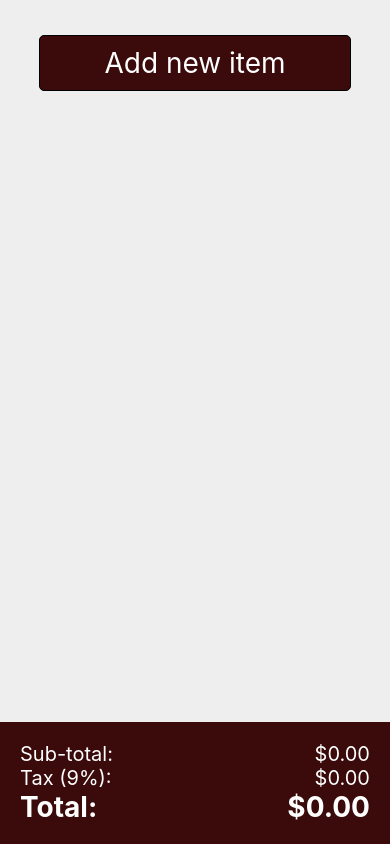
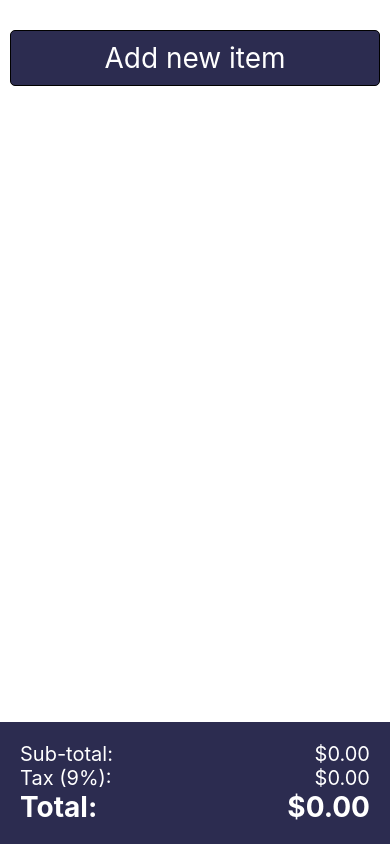
Before and after one commit to cemmal77/GroceryList, a React Native app: screen / in a window 390 px wide. Built offline with nearby package versions, Linux system fonts and the light colour scheme.

Commit message:
Updated styles.

```diff
--- a/App.js
+++ b/App.js
@@ -4,6 +4,7 @@ import { FlatList, SafeAreaView, StyleSheet, Text, TouchableOpacity, View } from
 import GroceryItemAdd from "./components/GroceryItemAdd";
 import GroceryItemEdit from './components/GroceryItemEdit';
 import SwipableListItem from './components/SwipableListItem';
+import GlobalStyles from './styles/GlobalStyles';
 
 export default function App() {
   const salesTaxRate = 0.09;
@@ -72,8 +73,8 @@ export default function App() {
         onCancel={handleCancel}
         onSubmit={handleEditSubmit} />}
 
-      <TouchableOpacity activeOpacity={0.9} style={{...styles.button, backgroundColor: '#3B0B0B'}} onPress={() => setIsAddMode(true)}>
-        <Text style={{...styles.buttonText, color: '#fff'}}>Add new item</Text>
+      <TouchableOpacity activeOpacity={0.9} style={{...GlobalStyles.button, width: '95%', backgroundColor: GlobalStyles.colors.primary}} onPress={() => setIsAddMode(true)}>
+        <Text style={{...GlobalStyles.buttonText, ...GlobalStyles.text.light}}>Add new item</Text>
       </TouchableOpacity>
 
       <FlatList style={styles.groceryList} data={groceryListItems} renderItem={ ({item}) =>
@@ -81,25 +82,30 @@ export default function App() {
           <SwipableListItem
             labelText={item.name + ' (' + item.quantity + ')'}
             labelSubText={'$' + item.price}
+            labelContainerStyle={{backgroundColor: GlobalStyles.colors.lightAccent}}
+            labelTextStyle={GlobalStyles.text.medium, GlobalStyles.text.dark}
+            labelSubTextStyle={GlobalStyles.text.medium, GlobalStyles.text.dark}
             actions={[{
                 id: item.id + 'editAction',
                 name: 'Edit',
                 action: () => handleEditItemPress(item),
                 style: {
-                    backgroundColor: '#0B2161'
+                    backgroundColor: GlobalStyles.colors.darkAccent
                 },
+                textStyle: {...GlobalStyles.text.light, ...GlobalStyles.text.small}
             },
             {
                 id: item.id + 'deleteAction',
                 name: 'Delete',
                 action: () => handleDeleteFromList(item),
                 style: {
-                    backgroundColor: '#8A0808',
-                }
+                    backgroundColor: GlobalStyles.colors.danger,
+                },
+                textStyle: {...GlobalStyles.text.light, ...GlobalStyles.text.small}
             }]}/>
         )} />
 
-      <View style={styles.summaryContainer}>
+      <View style={{...styles.summaryContainer, backgroundColor: GlobalStyles.colors.primary}}>
         <View style={styles.summaryRow}>
           <Text style={styles.subTotal}>Sub-total: </Text>
           <Text style={styles.subTotal}>${roundMoney(subTotal)}</Text>
@@ -124,7 +130,7 @@ export default function App() {
 const styles = StyleSheet.create({
   container: {
     flex: 1,
-    backgroundColor: '#eee',
+    backgroundColor: GlobalStyles.colors.lightShade,
     alignItems: 'center',
     justifyContent: 'center',
     paddingTop: 25
@@ -160,7 +166,6 @@ const styles = StyleSheet.create({
   summaryContainer: {
     padding: 20,
     width: '100%',
-    backgroundColor: '#3B0B0B'
   },
   summaryRow: {
     flexDirection: 'row',
--- a/components/GroceryItemAdd.js
+++ b/components/GroceryItemAdd.js
@@ -1,5 +1,6 @@
 import React, { useEffect, useState } from 'react';
 import { Keyboard, Text, StyleSheet, TextInput, View, Modal, TouchableOpacity } from 'react-native';
+import GlobalStyles from '../styles/GlobalStyles';
 
 const GoceryItemAdd = props => {
     const [name, setName] = useState('');
@@ -31,31 +32,31 @@ const GoceryItemAdd = props => {
         <Modal visible={props.visible || false} animationType={'slide'}>
             <View style={styles.container}>
                 <TextInput
-                style={styles.textInput}
+                style={{...styles.textInput, ...GlobalStyles.text.large}}
                 value={name}
                 placeholder="Item Name"
                 onChangeText={(text) => setName(text)} />
 
                 <TextInput
-                style={styles.textInput}
+                style={{...styles.textInput, ...GlobalStyles.text.large}}
                 value={price && price.toString()}
                 placeholder="Item Price"
                 keyboardType={'decimal-pad'}
                 onChangeText={(text) => setPrice(text)} />
 
                 <TextInput
-                style={styles.textInput}
+                style={{...styles.textInput, ...GlobalStyles.text.large}}
                 value={quantity && quantity.toString()}
                 placeholder="Quantity"
                 keyboardType={'numeric'}
                 onChangeText={(text) => setQuantity(text)} />
 
-                <TouchableOpacity activeOpacity={0.9} style={{...styles.button, backgroundColor: '#3B0B0B'}} onPress={handleSubmitPress}>
-                    <Text style={{...styles.buttonText, color: '#fff'}}>Add to list</Text>
+                <TouchableOpacity activeOpacity={0.9} style={{...GlobalStyles.button, backgroundColor: GlobalStyles.colors.primary}} onPress={handleSubmitPress}>
+                    <Text style={{...GlobalStyles.buttonText, ...GlobalStyles.text.light}}>Add to list</Text>
                 </TouchableOpacity>
 
-                <TouchableOpacity activeOpacity={0.9} style={{...styles.button, backgroundColor: '#BDBDBD'}} onPress={handleCancelPress}>
-                    <Text style={{...styles.buttonText, color: '#1C1C1C'}}>Cancel</Text>
+                <TouchableOpacity activeOpacity={0.9} style={{...GlobalStyles.button, backgroundColor: GlobalStyles.colors.lightAccent}} onPress={handleCancelPress}>
+                    <Text style={{...GlobalStyles.buttonText, ...GlobalStyles.text.dark}}>Cancel</Text>
                 </TouchableOpacity>
             </View>
         </Modal>
@@ -79,23 +80,7 @@ const styles = StyleSheet.create({
         width: '80%',
         borderBottomColor: 'gray',
         borderBottomWidth: 1,
-        fontSize: 28,
         marginVertical: 15,
-    },
-    button: {
-        width: '80%',
-        justifyContent: 'center',
-        alignItems: 'center',
-        padding: 10,
-        marginVertical: 5,
-        borderWidth: 1,
-        borderRadius: 5,
-        shadowColor: '#1C1C1C',
-        shadowOpacity: 0.7,
-        elevation: 20,
-    },
-    buttonText: {
-        fontSize: 28,
     }
 });
 
--- a/components/GroceryItemEdit.js
+++ b/components/GroceryItemEdit.js
@@ -1,5 +1,6 @@
 import React, { useState } from 'react';
 import { Keyboard, Text, StyleSheet, TextInput, View, Modal, TouchableOpacity } from 'react-native';
+import GlobalStyles from '../styles/GlobalStyles';
 
 const GroceryItemEdit = props => {
     const [id, setId] = useState(props.groceryItem.id);
@@ -33,31 +34,31 @@ const GroceryItemEdit = props => {
         <Modal visible={props.visible || false} animationType={'slide'}>
             <View style={styles.container}>
                 <TextInput
-                style={styles.textInput}
+                style={{...styles.textInput, ...GlobalStyles.text.large}}
                 value={name}
                 placeholder="Item Name"
                 onChangeText={(text) => setName(text)} />
 
                 <TextInput
-                style={styles.textInput}
+                style={{...styles.textInput, ...GlobalStyles.text.large}}
                 value={price.toString()}
                 placeholder="Item Price"
                 keyboardType={'decimal-pad'}
                 onChangeText={(text) => setPrice(text)} />
 
                 <TextInput
-                style={styles.textInput}
+                style={{...styles.textInput, ...GlobalStyles.text.large}}
                 value={quantity.toString()}
                 placeholder="Quantity"
                 keyboardType={'numeric'}
                 onChangeText={(text) => setQuantity(text)} />
 
-                <TouchableOpacity activeOpacity={0.9} style={{...styles.button, backgroundColor: '#3B0B0B'}} onPress={handleSubmitPress}>
-                    <Text style={{...styles.buttonText, color: '#fff'}}>Save item</Text>
+                <TouchableOpacity activeOpacity={0.9} style={{...GlobalStyles.button, backgroundColor: GlobalStyles.colors.primary}} onPress={handleSubmitPress}>
+                    <Text style={{...GlobalStyles.buttonText, ...GlobalStyles.text.light}}>Save item</Text>
                 </TouchableOpacity>
 
-                <TouchableOpacity activeOpacity={0.9} style={{...styles.button, backgroundColor: '#BDBDBD'}} onPress={handleCancelPress}>
-                    <Text style={{...styles.buttonText, color: '#1C1C1C'}}>Cancel</Text>
+                <TouchableOpacity activeOpacity={0.9} style={{...GlobalStyles.button, backgroundColor: GlobalStyles.colors.lightAccent}} onPress={handleCancelPress}>
+                    <Text style={{...GlobalStyles.buttonText, ...GlobalStyles.text.dark}}>Cancel</Text>
                 </TouchableOpacity>
             </View>
         </Modal>
@@ -81,24 +82,8 @@ const styles = StyleSheet.create({
         width: '80%',
         borderBottomColor: 'gray',
         borderBottomWidth: 1,
-        fontSize: 28,
         marginVertical: 15,
     },
-    button: {
-        width: '80%',
-        justifyContent: 'center',
-        alignItems: 'center',
-        padding: 10,
-        marginVertical: 5,
-        borderWidth: 1,
-        borderRadius: 5,
-        shadowColor: '#1C1C1C',
-        shadowOpacity: 0.7,
-        elevation: 20,
-    },
-    buttonText: {
-        fontSize: 28,
-    }
 });
 
 export default GroceryItemEdit;
--- a/components/SwipableListItem.js
+++ b/components/SwipableListItem.js
@@ -1,5 +1,5 @@
 import React, { useEffect, useRef } from 'react';
-import { Animated, Button, PanResponder, StyleSheet, Text, TouchableOpacity, View } from 'react-native';
+import { Animated, PanResponder, StyleSheet, Text, TouchableOpacity, View } from 'react-native';
 
 const SwipableListItem = props => {
     //Reference item to store the most current animation state
@@ -56,11 +56,9 @@ const SwipableListItem = props => {
 
     return (
       <View style={styles.container}>
-          <Animated.View {...panResponder.panHandlers} style={[pan.getLayout(), styles.labelContainer]}>
-
-                  <Text style={styles.label}>{props.labelText}</Text>
-                  {props.labelSubText && <Text style={styles.label}>{props.labelSubText}</Text>}
-
+          <Animated.View {...panResponder.panHandlers} style={[pan.getLayout(), styles.labelContainer, props.labelContainerStyle]}>
+            <Text style={{...styles.label, ...props.labelTextStyle}}>{props.labelText}</Text>
+            {props.labelSubText && <Text style={{...styles.label, ...props.labelSubTextStyle}}>{props.labelSubText}</Text>}
           </Animated.View>
 
           <View style={styles.buttonContainer}>
--- /dev/null
+++ b/styles/GlobalStyles.js
@@ -0,0 +1,42 @@
+const GlobalStyles = {
+    button: {
+        width: '80%',
+        justifyContent: 'center',
+        alignItems: 'center',
+        padding: 10,
+        marginVertical: 5,
+        borderWidth: 1,
+        borderRadius: 5,
+        shadowColor: '#1C1C1C',
+        shadowOpacity: 0.3,
+        elevation: 10
+    },
+    buttonText: {
+        fontSize: 28,
+    },
+    colors: {
+        primary: '#2c2c50',
+        lightAccent: '#d0cfd1',
+        darkAccent: '#59585a',
+        danger: '#8A0808',
+    },
+    text: {
+        dark: {
+            color: '#1C1C1C'
+        },
+        light: {
+            color: '#FFFFFF'
+        },
+        small: {
+            fontSize: 18
+        },
+        medium: {
+            fontSize: 24
+        },
+        large: {
+            fontSize: 28
+        }
+    }
+};
+
+export default GlobalStyles;
```
